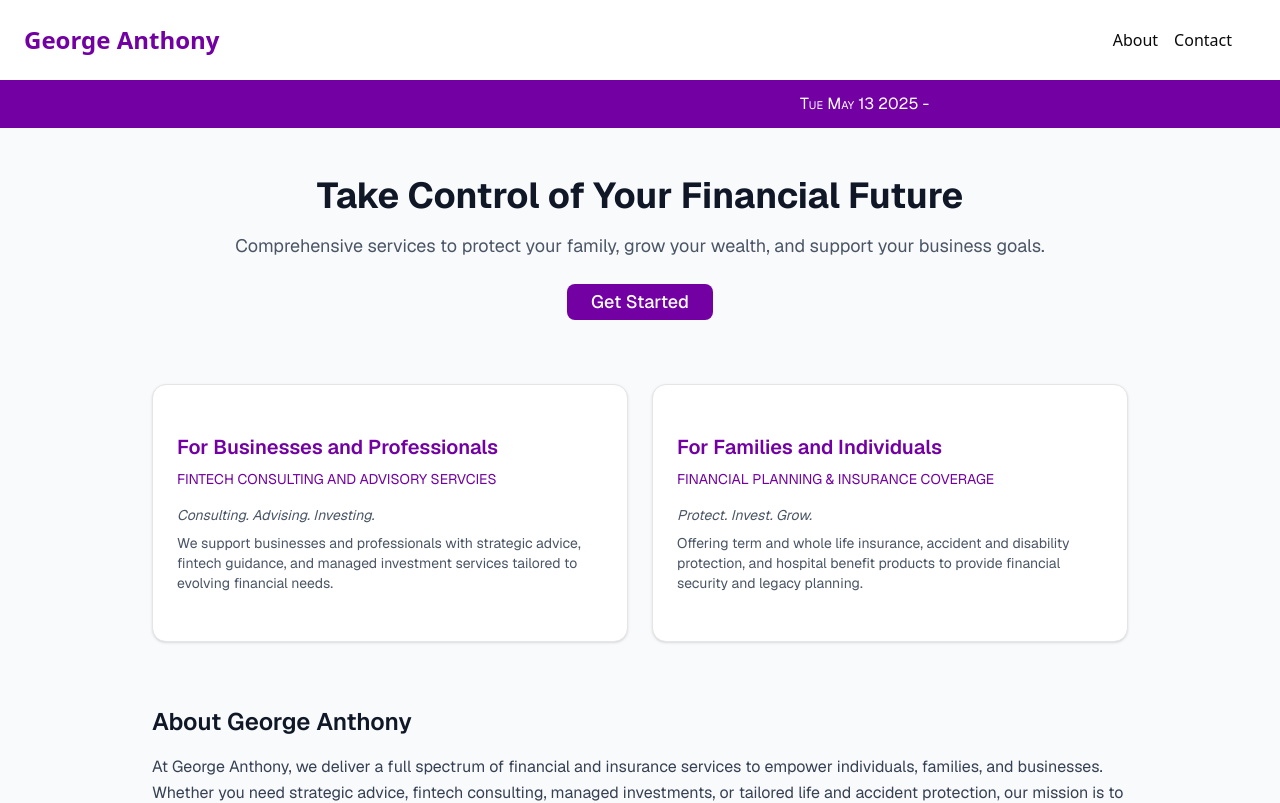
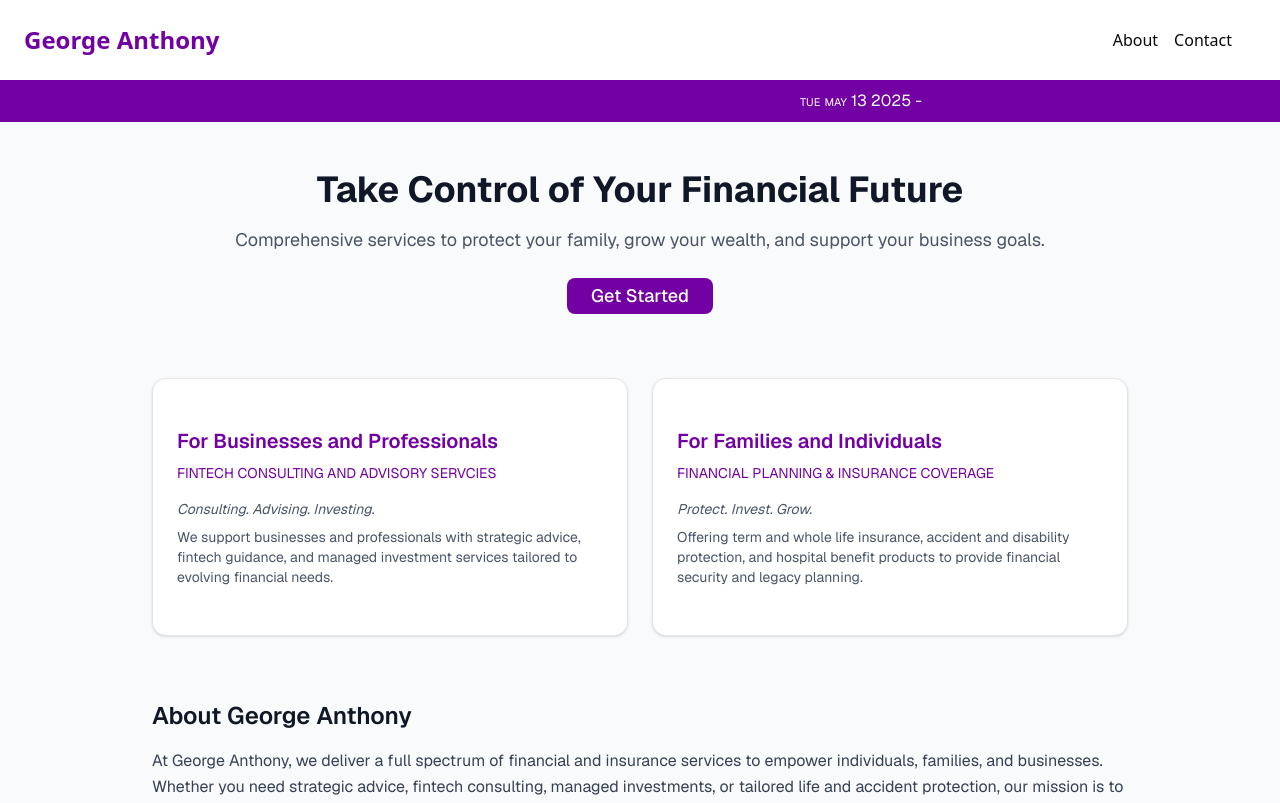
Before and after one commit to XiroEx/georgeanthony.net, a Next.js app in the folder webapp/: page / in a window 1280 px wide. Shown: the top 803 px of the page. Built offline with nearby package versions, Linux system fonts and the light colour scheme; no server answers; the database is empty.

Commit message:
ticker date cleanup and text cleanup, thinner

```diff
--- a/webapp/src/app/page.tsx
+++ b/webapp/src/app/page.tsx
@@ -16,7 +16,7 @@ async function fetchNewsSummary() {
   try {
     const res = await fetch(`${baseUrl}/api/news`);
     const data = await res.json();
-    return data.newsSummary || "";
+    return data.newsSummary.toLowerCase() || "";
   } catch (error) {
     console.error("Error fetching news summary:", error);
     return "Unable to fetch news summary.";
@@ -28,7 +28,7 @@ export default async function FinancialServicesSite() {
 
   return (
     <div className=" bg-gray-50 text-gray-900 font-sans">
-      <TickerTape text={(new Date()).toDateString() + " - " + newsSummary} />
+      <TickerTape text={newsSummary} />
 
       <main className="px-6 py-12 max-w-5xl mx-auto">
         <Suspense>
--- a/webapp/src/components/ticker_tape.tsx
+++ b/webapp/src/components/ticker_tape.tsx
@@ -50,13 +50,23 @@ export default function TickerTape({ text }: { text: string }) {
         }
     }, []);
 
+    // get users current date formatted as Mon Jan 1 2020
+    const currentDate = new Date().toLocaleDateString('en-US', {
+        weekday: 'short',
+        year: 'numeric',
+        month: 'short',
+        day: '2-digit',
+    });
+    const formattedDate = currentDate.replace(/,/g, '').charAt(0).toUpperCase() + currentDate.replace(/,/g, '').slice(1);
+    console.log('Formatted Date:', formattedDate);
+
     return (
         <div
             style={{
                 overflow: 'hidden',
                 whiteSpace: 'nowrap',
                 width: '100%',
-                height: '48px',
+                height: '42px',
                 position: 'relative',
                 backgroundColor: '#7200a2',
                 color: '#fff',
@@ -74,7 +84,7 @@ export default function TickerTape({ text }: { text: string }) {
                     fontVariant: 'small-caps',
                 }}
             >
-                {text}
+                {formattedDate.toLowerCase()}{' - '}{text.startsWith('"') && text.endsWith('"') ? text.slice(1, -1) : text}
             </div>
         </div>
     );
```
